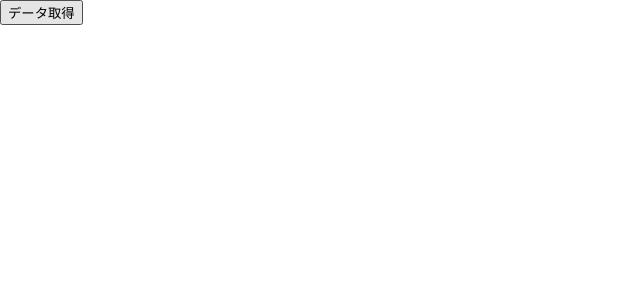
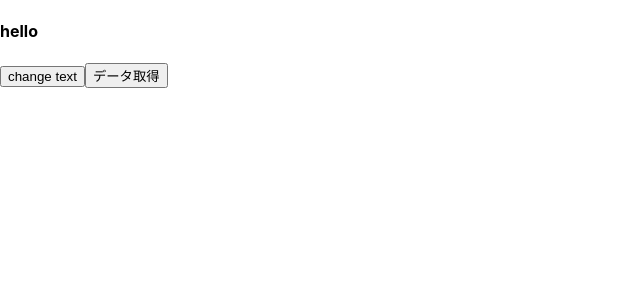
Before and after one commit to hoshico/lifecycle-practice, a React (Create React App) app: page / in a window 1280 px wide. Shown: the top 300 px of the page, without its empty margins (0-640 px from the left). Built offline with nearby package versions, Linux system fonts and the light colour scheme.

Commit message:
add change textButton

```diff
--- a/src/App.tsx
+++ b/src/App.tsx
@@ -5,12 +5,14 @@ import { UserCard } from './components/UserCard'
 
 
 export default function App() {
+  const [status, setStatus] = useState<string>("hello");
   const { getUsers, userProfiles, loading, error } = useAllUsers();
-
   const onClickFetchUser = () => getUsers()
 
   return (
     <div className="App">
+      <h4>{status}</h4>
+      <button onClick={() => setStatus('new text')}>change text</button>
       <button onClick={onClickFetchUser}>データ取得</button>
       <br />
       {error ? (
```
